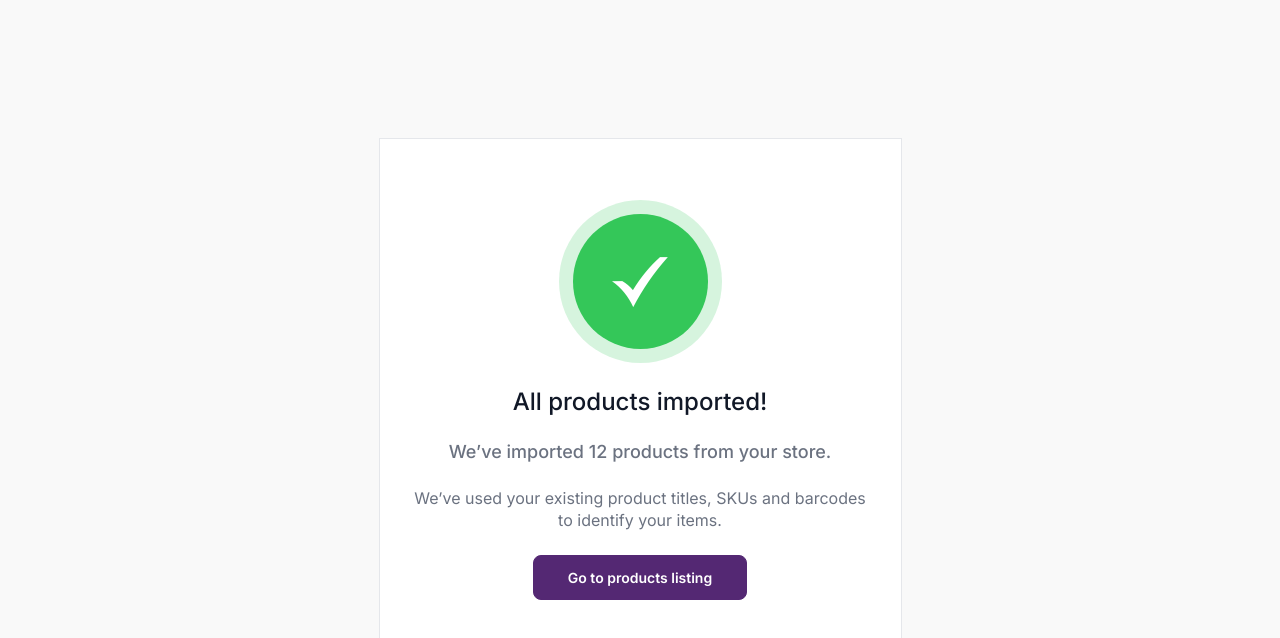
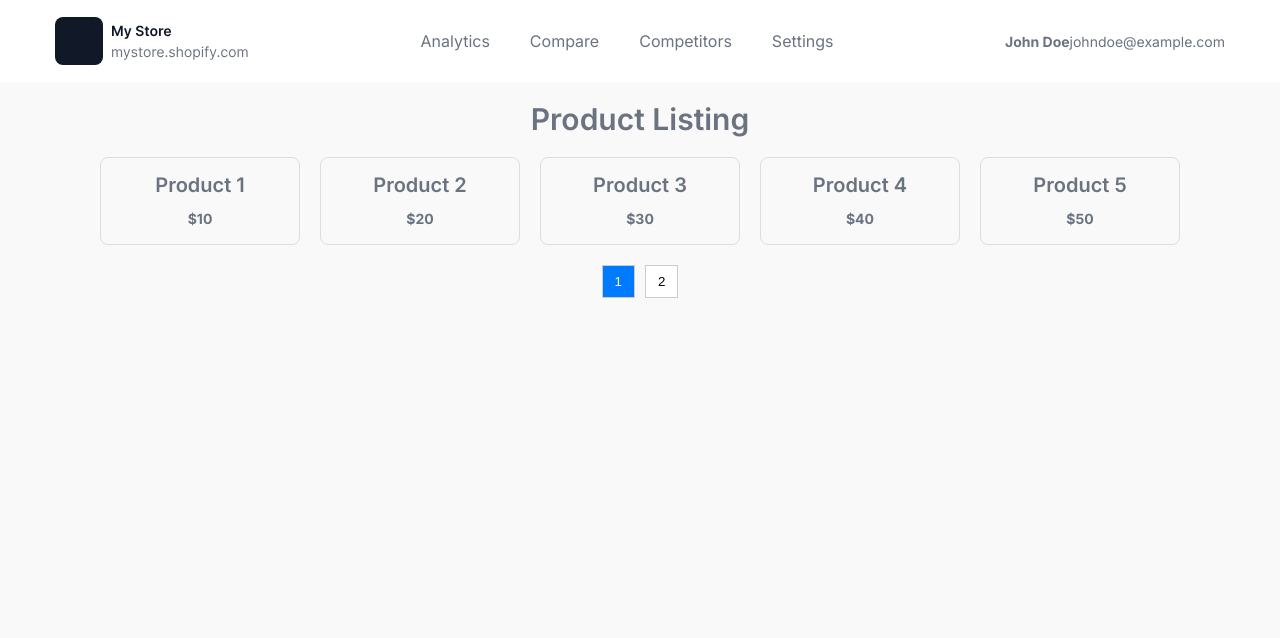
Before and after one commit to SalmanSohail20/quantum-task, a React (Vite) app: page /analytics in a window 1280 px wide. Shown: the top 638 px of the page. Built offline with nearby package versions, Linux system fonts and the light colour scheme.

Commit message:
layout set

```diff
--- a/src/App.tsx
+++ b/src/App.tsx
@@ -1,36 +1,25 @@
-import { useState } from "react";
 import { BrowserRouter as Router, Routes, Route } from "react-router-dom";
 import "./App.css";
 import ProgressBar from "./component/Progressbar/ProgressBar";
 import ProductListing from "./component/ProductListing/ProductListing";
 import ContactUs from "./component/ContactUs/ContactUs";
 import AboutUs from "./component/AboutUs/AboutUs";
-import Navbar from "./component/Navbar/Navbar";
+import Layout from "./layout/Layout";
 
 function App() {
-  const [currentView, setCurrentView] = useState<"progress" | "listing">(
-    "progress"
-  );
-
-  const handleSwitchToListing = () => {
-    setCurrentView("listing");
-  };
-
   return (
     <Router>
-      {currentView === "progress" && (
-        <ProgressBar onSwitchToListing={handleSwitchToListing} />
-      )}
-      {currentView === "listing" && (
-        <>
-          <Navbar />
-          <Routes>
-            <Route path="/" element={<ProductListing />} />
-            <Route path="/contactus" element={<ContactUs />} />
-            <Route path="/aboutus" element={<AboutUs />} />
-          </Routes>
-        </>
-      )}
+      <Routes>
+        <Route path="/" element={<ProgressBar />} />
+
+        <Route path="/*" element={<Layout />}>
+          <Route path="analytics" element={<ProductListing />} />
+
+          <Route path="compare" element={<ContactUs />} />
+          <Route path="competitors" element={<AboutUs />} />
+          <Route path="settings" element={<AboutUs />} />
+        </Route>
+      </Routes>
     </Router>
   );
 }
--- a/src/component/Navbar/Navbar.scss
+++ b/src/component/Navbar/Navbar.scss
@@ -1,10 +1,25 @@
-.navbar {
+@use "../../scss/base/variables" as *;
+@use "../../scss/base/mixins" as *;
+
+.head_nav_wrap {
+    background-color: $white;
+    color: #6b7280;
+    padding: 17px 0;
+    .container {
+        display: flex;
+        align-items: center;
+    }
+    .head_navbar {
+        flex-grow: 1;
+        display: flex;
+        justify-content: center;
+    }
+}
+
+.head_navbar {
     display: flex;
     justify-content: space-between;
     align-items: center;
-    padding: 10px 20px;
-    background-color: #333;
-    color: white;
     .navbar_brand a {
         color: white;
         text-decoration: none;
@@ -14,14 +29,32 @@
     .navbar_links {
         list-style: none;
         display: flex;
-        gap: 20px;
+        gap: 40px;
         margin: 0;
         padding: 0;
-        li a {
-            color: white;
-            text-decoration: none;
-            &:hover {
-                text-decoration: underline;
+        @include font(16, 20, 400);
+        li {
+            a {
+                text-decoration: none;
+                padding: 5px 0;
+                color: #6b7280;
+            }
+            &.active {
+                a {
+                    position: relative;
+                    color: $clr-primary;
+                    &::before {
+                        content: "";
+                        position: absolute;
+                        top: 100%;
+                        width: 100%;
+                        height: 2px;
+                        background: $clr-primary;
+                        z-index: 0;
+                        border-radius: 2px;
+                        transition: all 0.3s ease-in-out;
+                    }
+                }
             }
         }
     }
--- a/src/component/Navbar/Navbar.tsx
+++ b/src/component/Navbar/Navbar.tsx
@@ -4,22 +4,40 @@ import "./Navbar.scss";
 
 const Navbar = () => {
   return (
-    <nav className="navbar">
+    <div className="head_nav_wrap">
+      <div className="container ">
         <div className="navbar_brand">
-        <Link to="/">My App</Link>
+          <Link to="/">
+            <img src="/public/images/logo.svg" alt="" />
+          </Link>
         </div>
+        <nav className="head_navbar">
           <ul className="navbar_links">
             <li>
-          <Link to="/">Home</Link>
+              <Link to="/analytics">Analytics</Link>
             </li>
             <li>
-          <Link to="/contactus">Contact Us</Link>
+              <Link to="/compare">Compare</Link>
             </li>
             <li>
-          <Link to="/aboutus">About Us</Link>
+              <Link to="/competitors">Competitors</Link>
+            </li>
+            <li>
+              <Link to="/settings">Settings</Link>
             </li>
           </ul>
         </nav>
+        <div className="navbar_end">
+          <div className="user_account">
+            <div className="user_avatar"></div>
+            <div className="user_info">
+              <strong className="user_name">John Doe</strong>
+              <span className="user_email">johndoe@example.com</span>
+            </div>
+          </div>
+        </div>
+      </div>
+    </div>
   );
 };
 
--- a/src/component/Progressbar/ProgressBar.tsx
+++ b/src/component/Progressbar/ProgressBar.tsx
@@ -1,10 +1,10 @@
 import { useEffect, useState } from "react";
 import "./ProgressBar.scss";
 import ImportCard from "../Importcard/ImportCard";
-interface ProgressBarProps {
-  onSwitchToListing: () => void;
-}
-const ProgressBar = ({ onSwitchToListing }: ProgressBarProps) => {
+import { useNavigate } from "react-router-dom";
+interface ProgressBarProps {}
+const ProgressBar = ({}: ProgressBarProps) => {
+  const navigate = useNavigate();
   const [progress, setProgress] = useState(0);
 
   useEffect(() => {
@@ -12,6 +12,7 @@ const ProgressBar = ({ onSwitchToListing }: ProgressBarProps) => {
       setProgress((prev) => {
         if (prev >= 100) {
           clearInterval(interval);
+          localStorage.setItem("currentView", "analytics");
           return 100;
         }
         return prev + 1;
@@ -20,6 +21,11 @@ const ProgressBar = ({ onSwitchToListing }: ProgressBarProps) => {
 
     return () => clearInterval(interval);
   }, []);
+
+  const onSwitchToListing = () => {
+    navigate("analytics");
+  };
+
   return (
     <>
       {progress < 100 && (
--- /dev/null
+++ b/src/layout/Layout.tsx
@@ -0,0 +1,13 @@
+import { Outlet } from "react-router-dom";
+import Navbar from "../component/Navbar/Navbar";
+
+const Layout = () => {
+  return (
+    <>
+      <Navbar />
+      <Outlet />
+    </>
+  );
+};
+
+export default Layout;
```
Also changed, not shown: public/images/logo.svg (added). Lines whose indentation alone changed are shown as unchanged.
